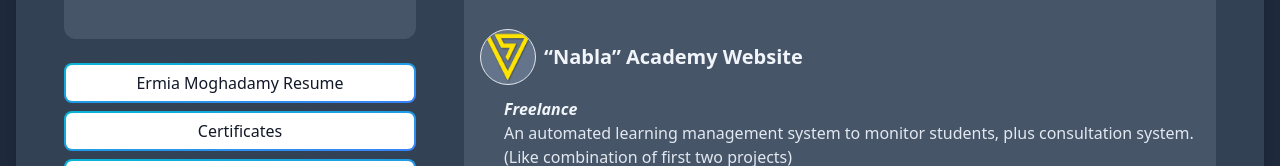
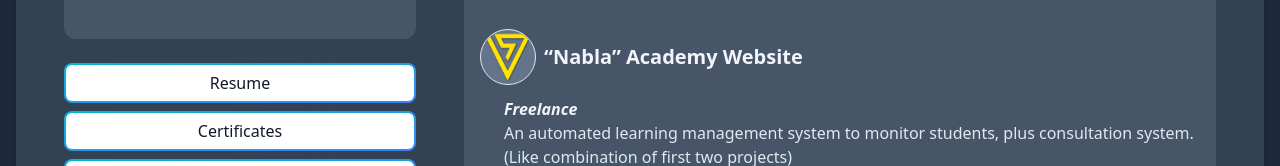
Before and after one commit to ErmiaMoghadamy/ErmiaM, an Astro site: page /Resume in a window 1280 px wide. Shown: the part 1187-1353 px from the top of the page. Built offline with nearby package versions, Linux system fonts and the light colour scheme; Astro itself is replaced by a stand-in of ours; a small style sheet from the web is missing.

Commit message:
resume update #3

```diff
--- a/src/pages/Resume/index.astro
+++ b/src/pages/Resume/index.astro
@@ -132,7 +132,7 @@ import Layout from "../../layouts/Layout.astro";
                         <span
                             class="w-full relative px-2 py-1.5 transition-all ease-in duration-75 bg-white dark:bg-gray-900 rounded-md group-hover:bg-opacity-0"
                         >
-                            Ermia Moghadamy Resume
+                            Resume
                         </span>
                     </a>
                     <a
```
